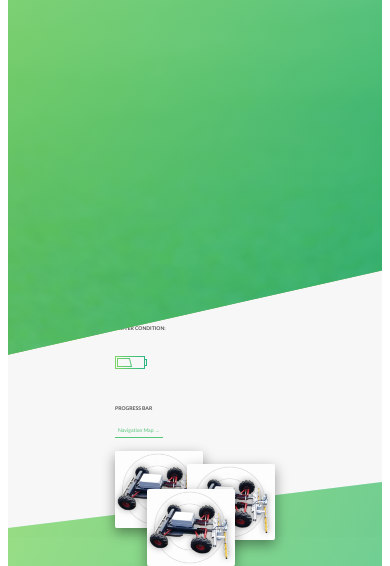
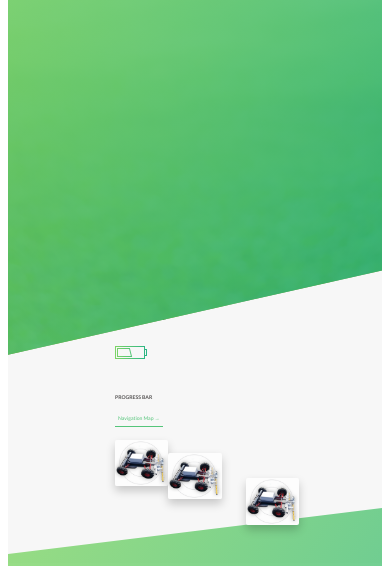
Before and after one commit to stomaras/Natours-CSS, a website: page index.html in a window 390 px wide. Shown: the part 455-1021 px from the top of the page. Drawn offline with nearby package versions, Linux system fonts and the light colour scheme.

Commit message:
Writing media Queries - Tours, Stories and Booking Sections

```diff
--- a/sass/base/_utilities.scss
+++ b/sass/base/_utilities.scss
@@ -2,7 +2,13 @@
 .u-center-text { text-align: center !important;}
 
 .u-margin-bottom-big { margin-bottom: 8rem !important;}
-.u-margin-bottom-medium { margin-bottom: 4rem !important; }
+.u-margin-bottom-medium {
+    margin-bottom: 4rem !important;
+
+    @include respond(tab-port) {
+        margin-bottom: 3rem !important;
+    }
+}
 .u-margin-bottom-small { margin-bottom: 2rem !important; }
 
 .u-margin-top-big { margin-top: 8rem !important; }
--- a/sass/components/_composition.scss
+++ b/sass/components/_composition.scss
@@ -11,20 +11,45 @@
         transition: all .2s;
         outline-offset: 2rem;
 
+        @include respond(tab-port) {
+            float: left;
+            position: relative;
+            width: 33.333333333%;
+            box-shadow: 0 1.5rem 3rem rgba($color-black, .2);
+        }
+
 
         &--p1 {
             left: 0;
             top: -2rem;
+
+            @include respond(tab-part){
+                top: 0rem;
+                transform: scale(1.2);
+            }
         }
 
         &--p2 {
             right: 0;
             top: 2rem;
+
+
+            @include respond(tab-part){
+                top: -1rem;
+                transform: scale(1.5);
+                z-index: 100;
+            }
         }
 
         &--p3 {
-            left: 20%;
+            left: 15%;
             top: 10rem;
+
+            @include respond(tab-part){
+                top: 1rem;
+                left: 0;
+                transform: scale(1.2);
+            }
         }
 
         &:hover {
--- a/sass/components/_feature-box.scss
+++ b/sass/components/_feature-box.scss
@@ -7,6 +7,11 @@
     box-shadow: 0 1.5rem 4rem rgba($color-black, .15);
     transition: transform .3s;
 
+
+    @include respond(tab-port) {
+        padding: 2rem;
+    }
+
     &__icon {
         font-size: 10rem;
         margin-bottom: 0.5rem;
@@ -14,6 +19,10 @@
         background-image: linear-gradient(to right, $color-primary-light, $color-primary-dark);
         -webkit-background-clip: text;
         color: transparent;
+
+        @include respond(tab-port) {
+            margin-bottom: 0;
+        }
     }
 
     &:hover {
--- a/sass/layout/_footer.scss
+++ b/sass/layout/_footer.scss
@@ -11,6 +11,10 @@
     &__logo-box {
         text-align: center;
         margin-bottom: 8rem;
+
+        @include respond(tab-port) {
+            margin-bottom: 4rem;
+        }
     }
 
     &__logo {
--- a/sass/pages/_home.scss
+++ b/sass/pages/_home.scss
@@ -2,6 +2,10 @@
     background-color: $color-grey-light-1;
     padding: 25rem 0;
     margin-top: -20vh;
+
+    @include respond(tab-port){
+        padding: 22rem 0;
+    }
 }
 
 .section-features {
@@ -19,17 +23,28 @@
     & > * {
         transform: skewY(7deg);
     }
+
+    @include respond(tab-port) {
+        padding: 15rem 0;
+    }
 }
 
 .section-tours {
     background-color: $color-grey-light-1;
     padding: 25rem 0 15rem 0;
     margin-top: -10rem;
+
+    @include respond(tab-port) {
+        padding: 20rem 0 10rem 0;
+    }
 }
 
 .section-stories {
     position: relative;
     padding: 15rem 0;//15 top and bottom , 0 left and right
+    @include respond(tab-port) {
+        padding: 10rem 0;
+    }
 }
 
 .section-book {
```
Also changed, not shown: css/style1.css, sass/main.scss (line endings or trailing spaces).
